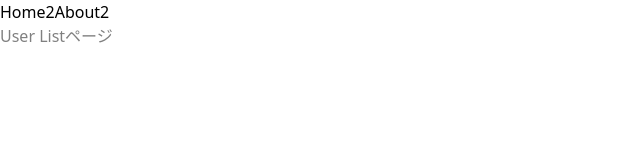
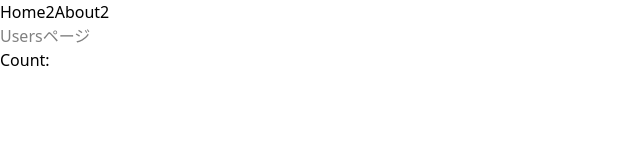
Before and after one commit to Kosuke-Ito/test-nuxt3-app, a Nuxt app: page /users/list in a window 1280 px wide. Shown: the top 160 px of the page, without its empty margins (0-640 px from the left). Built offline with nearby package versions, Linux system fonts and the light colour scheme.

Commit message:
counterの追加

```diff
--- a/pages/users/list.vue
+++ b/pages/users/list.vue
@@ -1,3 +1,11 @@
 <template>
-  <h1>User Listページ</h1>
+  <div>
+    <h1>Usersページ</h1>
+    <p>Count:{{ counter }}</p>
+    <NuxtPage />
+  </div>
 </template>
+
+<script setup>
+const counter = useState('counter');
+</script>
```
